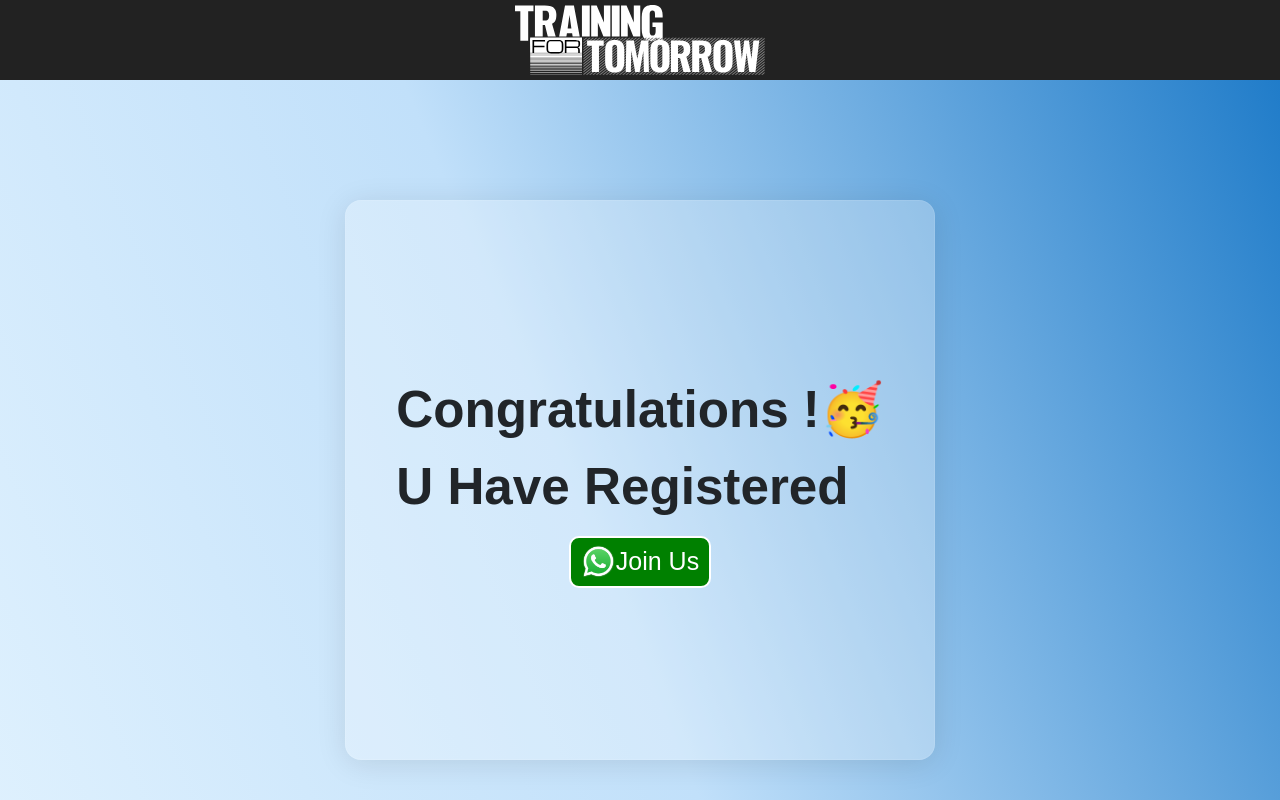
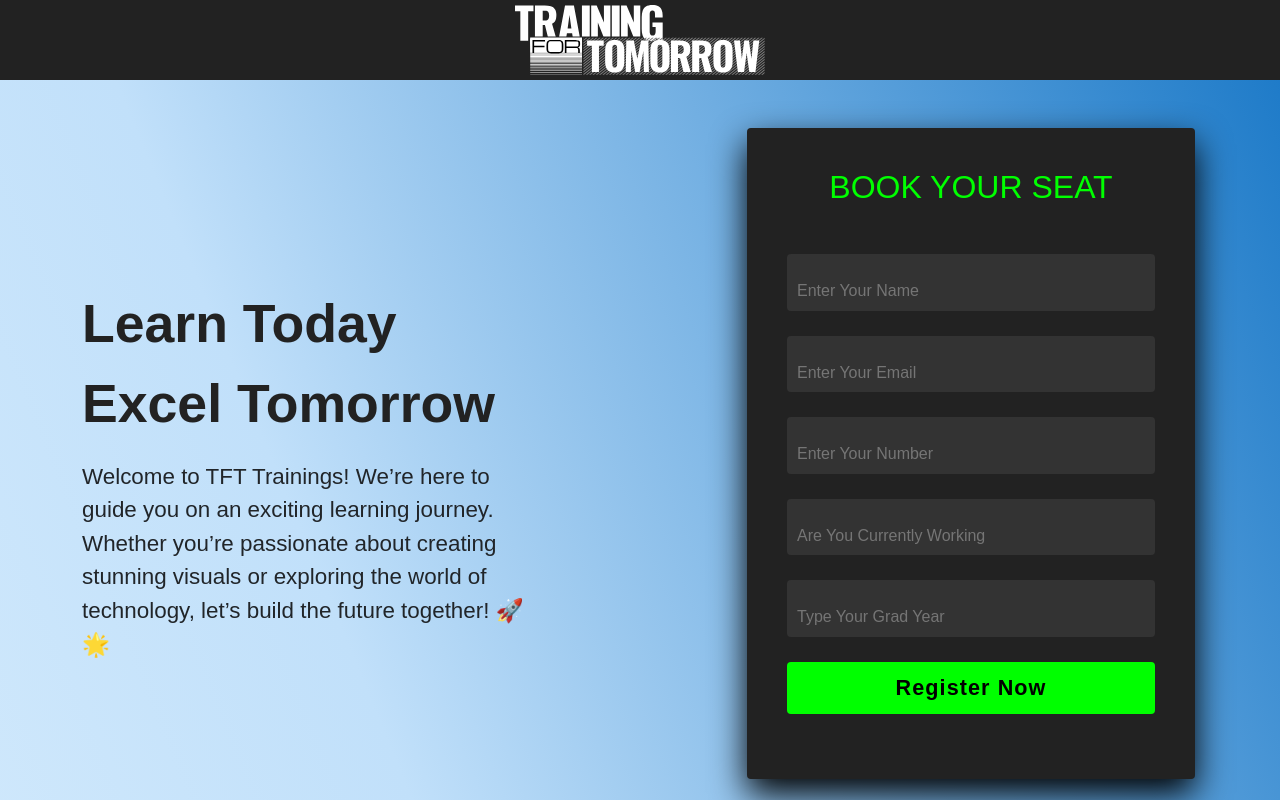
Before and after one commit to alihusnain010203/TFT_Sessions, a React (Vite) app: page / in a window 1280 px wide. Shown: the top 800 px of the page. Built offline with nearby package versions, Linux system fonts and the light colour scheme.

Commit message:
add changes

```diff
--- a/src/App.css
+++ b/src/App.css
@@ -263,14 +263,7 @@ border: 1px solid rgba(253, 253, 253, 0.09);
 .whatsappLink {
   list-style: none;
   text-decoration: none;
-  color: white;
-  background-color: green;
-  border-radius: 10px;
-  display: flex;
-  justify-content: space-around;
-  align-items: center;
-  padding: 10px;
-  margin-top: 20px;
+  margin-top: none;
 }
 
 @media screen and (max-width:1204px) {
--- a/src/App.jsx
+++ b/src/App.jsx
@@ -8,7 +8,7 @@ import ImgFour from "../src/assets/Monochrome-dark.svg";
 import Whatsapp from "../src/assets/WhatsApp.svg.webp";
 
 function App() {
-  const [show, setshow] = useState(true);
+  const [show, setshow] = useState(false);
   const [error, setError] = useState(false);
   const [loading, setLoading] = useState(false);
   const [data, setdata] = useState({
@@ -294,10 +294,18 @@ function App() {
                   Congratulations !🥳
                   <br />U Have Registered
                 </div>
-                <a href="https://chat.whatsapp.com/KA8q7lBM2yYLrBQTk7Oerd" style={{listStyle:"none" ,textDecoration:"none",marginTop:"10px"}}>
-                  <button className="button" >
+                <a
+                  href="https://chat.whatsapp.com/KA8q7lBM2yYLrBQTk7Oerd"
+                  className="whatsappLink"
+                  style={{
+                    listStyle: "none",
+                    textDecoration: "none",
+                    marginTop: "10px",
+                  }}
+                >
+                  <button className="button">
                     <img src={Whatsapp} width="35px" alt="" />
-                  <span>Join Us</span>
+                    <span>Join Us</span>
                   </button>
                 </a>
                 {/* <a
```
